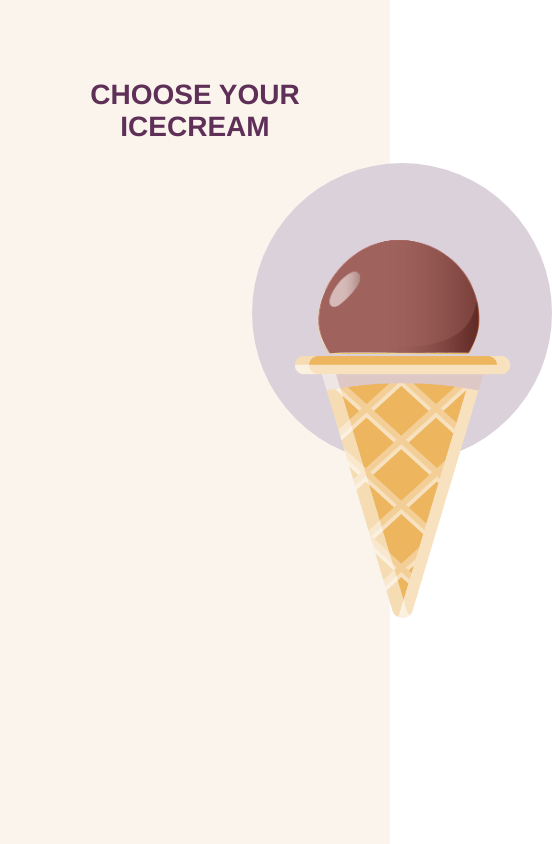
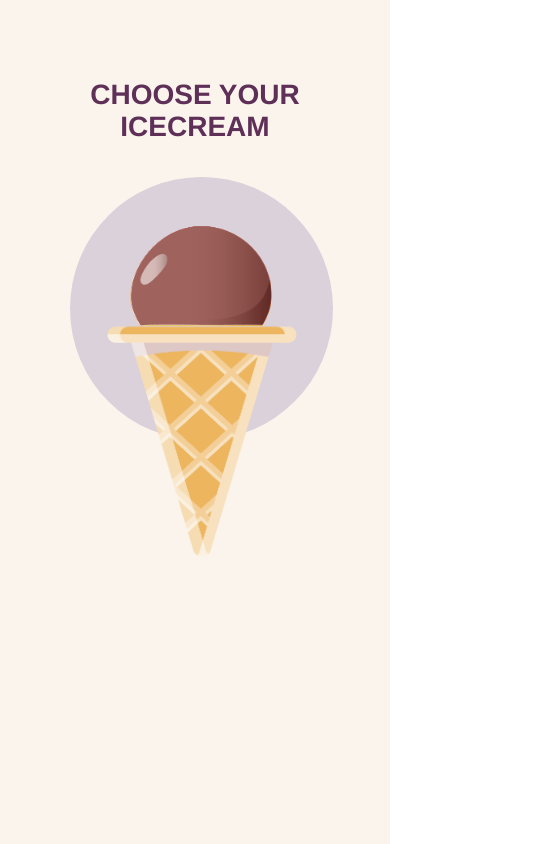
Before and after one commit to Hadeelalhaj/Configurator-Final, a plain HTML site: page index.html in a window 390 px wide. Shown: the top 844 px of the page, 552 px wide, since content can reach past the window. Drawn offline with nearby package versions, Linux system fonts and the light colour scheme.

Commit message:
responsive

```diff
--- a/style.css
+++ b/style.css
@@ -86,24 +86,69 @@ aside {
 }
 .cone-choice-result {
   margin: 0 auto;
-  max-width: 300px;
+  max-width: 18.75em;
 
   position: absolute;
-  top: 250px;
+  top: 15.625em;
   left: 14em;
 
   opacity: 0;
 
 }
+
 .cone-choice-result-flavchoice {
   margin: 0 auto;
-  max-width: 250px;
+  max-width: 15.625em;
   position: absolute;
-  top: 25px;
+  top: 1.5625em;
   left: 15.5em;
 
   opacity: 1;
 
+}
+@media (max-width: 600px) {
+
+  .cone-choice-result {
+
+    top: 16em;
+    left: 8em;
+
+  }
+  .cone-choice-result-flavchoice {
+
+    position: absolute;
+    top: 2em;
+    left: 9.5em;
+
+  }
+}
+@media (max-width: 414px) {
+
+  .cone-choice-result {
+
+    left: 1em;
+
+  }
+  .cone-choice-result-flavchoice {
+
+    left: 2.5em;
+
+  }
+}
+@media (max-width: 375px) {
+
+  .cone-choice-result {
+
+    top: 15em;
+    left: 0;
+
+  }
+  .cone-choice-result-flavchoice {
+
+    top: 1.5em;
+    left: 1.5em;
+
+  }
 }
 #coneEmpty {
   opacity: 1;
@@ -167,8 +212,8 @@ aside {
 }
 
 .circle {
-  width: 300px;
-  height: 300px;
+  width: 18.75em;
+  height: 18.75em;
   border-radius: 50%;
   position: absolute;
   left: 14em;
@@ -178,116 +223,23 @@ aside {
   order: -1;
   background-color: var(--primary-color-purble-light);
 }
-
-/* .content-wrapper {
-  max-width: 100%;
-  display: flex;
-  flex-flow: row wrap;
-
-}
-
-.content-wrapper > * {
-  width: 40%;
-}
 @media (max-width: 600px) {
-  .content-wrapper > * {
-    width: 100%;
-  }
-}
-.main-screen {
-  text-align: center;
-}
-
-#cone-display {
-
-  background-color: var(--primary-color-beige);
-}
-
-.cone-screen {
-  margin: 0;
-  padding: 4em;
-  width: 60%;
-  height: 100vh;
-
-  position: relative;
-}
-@media (max-width: 600px) {
-  .cone-screen {
-    width: 100%;
-    height: auto;
-  }
-}
-
-.cone-choice-result {
-  margin: 0 auto;
-  max-width: 60%;
-  position: absolute;
-  top: center;
-  left: center;
-  text-align: center;
-
-
-}
-
-aside{
-  padding: 4em;
-  float: right;
-  position: absolute;
-  right: 0;
-}
-@media (max-width: 600px) {
-  aside {
-    position: absolute;
-    top: 33em;
-    text-align: center;
-  }
-}
-
-.link-wrapper {
-  margin-bottom: 4em;
-
-  display: flex;
-  justify-content: flex-start;
-  align-items: center;
-  flex-wrap: wrap;
-
-}
-@media (max-width: 600px) {
-  .link-wrapper {
-
-    justify-content: center;
-    flex-wrap: nowrap;
+  .circle {
+    left: 8em;
+    top: 7em;
 
   }
 }
-.link-wrapper a {
-  padding: 2em 1em;
-}
+@media (max-width: 414px) {
+  .circle {
+    left: 1em;
 
-.btn {
-  padding: 1.25em;
-  max-width: 6em;
-
-  border-radius: 50%;
-  background-color: var(--primary-color-purble-light);
-  transition: all 200ms ease-out 200ms;
-
-}
-@media (max-width: 465px) {
-  .btn {
-    padding: .8em;
-    max-width: 5em;
   }
 }
-.btn:hover {
-  transform: scale(1.05);
-  transition: all 200ms ease-in 200ms;
-  box-shadow: 15px 9px 35px -14px var(--text-color-purble-dark);
-  background-color: var(--primary-color-purble-dark);
+@media (max-width: 375px) {
+  .circle {
+    left: .25em;
+    top: 7.5em;
 
+  }
 }
-.btn.active {
-  border: 2px solid var(--text-color-purble-dark);
-  box-shadow: 15px 9px 35px -14px var(--text-color-purble-dark);
-  background-color: var(--primary-color-purble-dark);
-} */
```
Also changed, not shown: index.html (+1 -0 lines).
